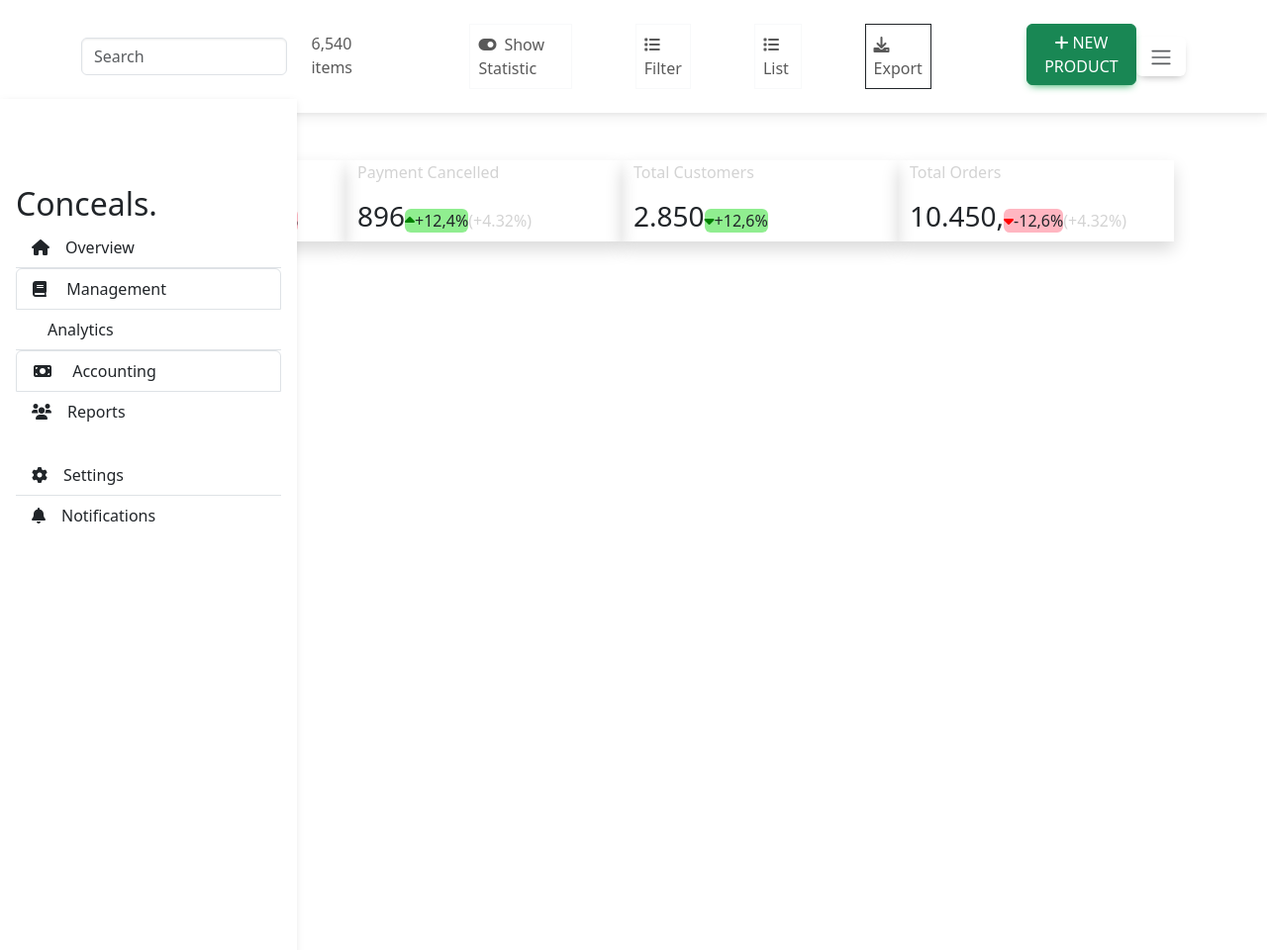
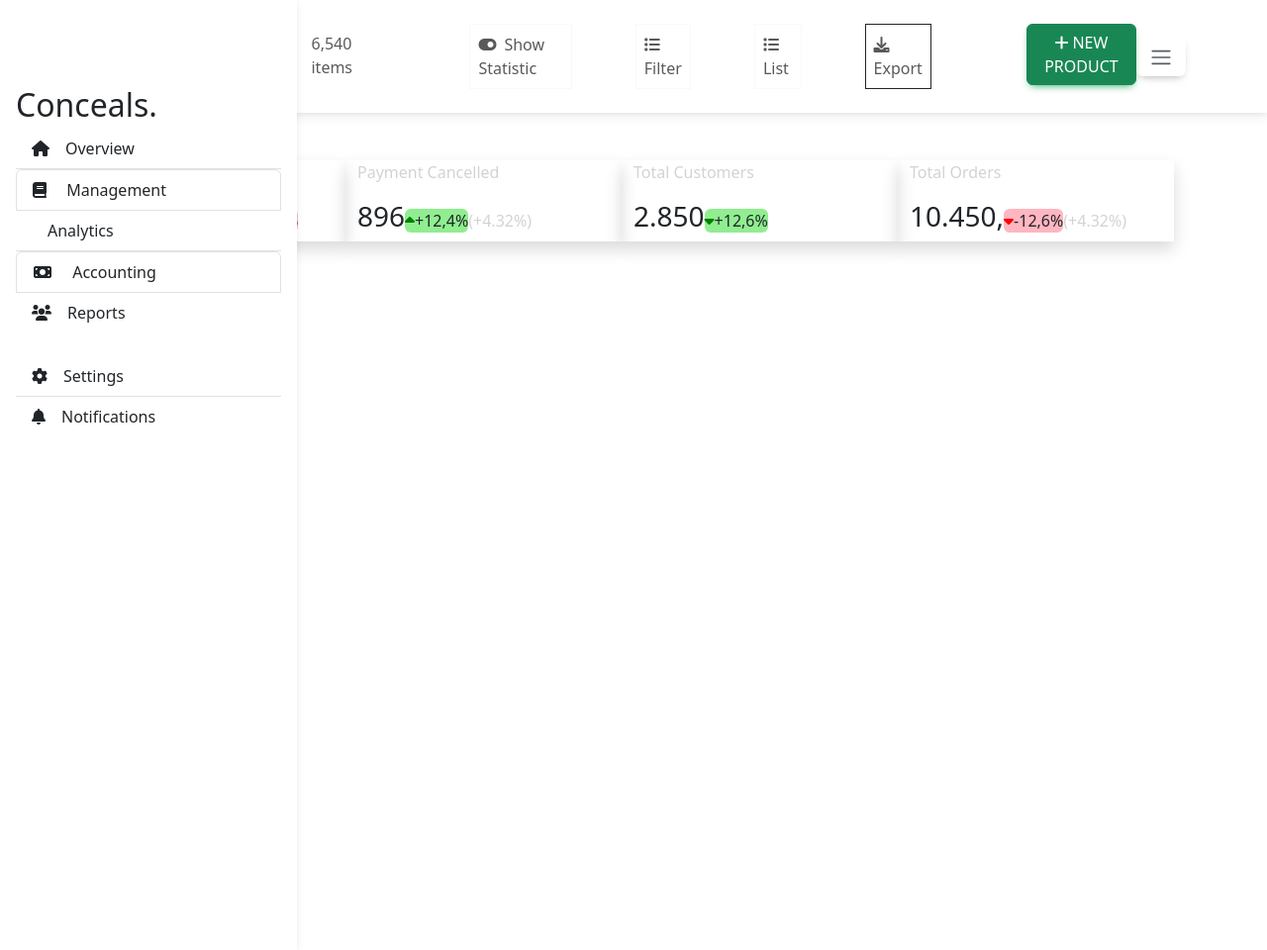
Before and after one commit to sampath99999/Codeschool-3.0-Batch-2, a PHP site: page / in a window 1280 px wide. Shown: the whole page at 99% size. Run offline with PHP 8.4, Linux system fonts and the light colour scheme; some libraries are stand-ins or nearby versions.

Commit message:
Update styles.css

```diff
--- a/Task 2 - Javascript/Sujith-JSTask/styles.css
+++ b/Task 2 - Javascript/Sujith-JSTask/styles.css
@@ -8,7 +8,7 @@ body {
 
 /* Sidebar */
 .sidebar {
-    top: 100px;
+    top: 0;
     bottom: 0;
     left: 0;
     padding: 58px 0 0;
```
